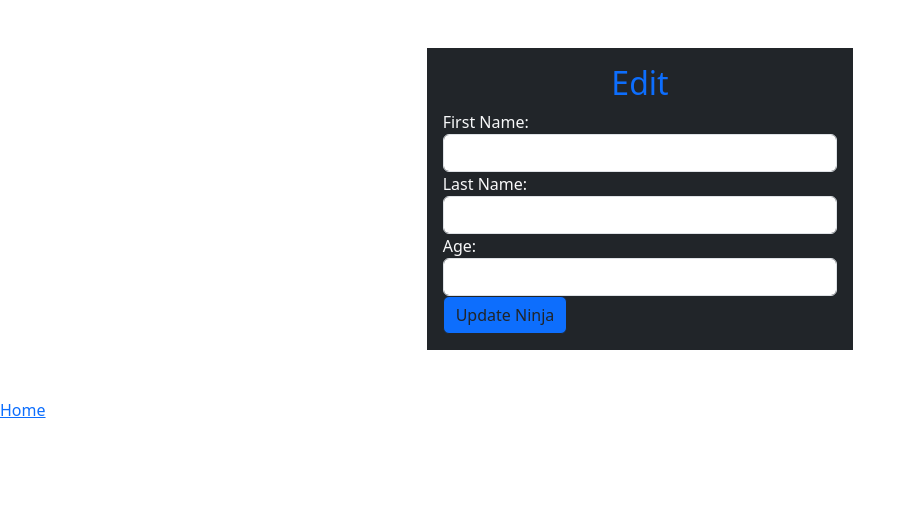
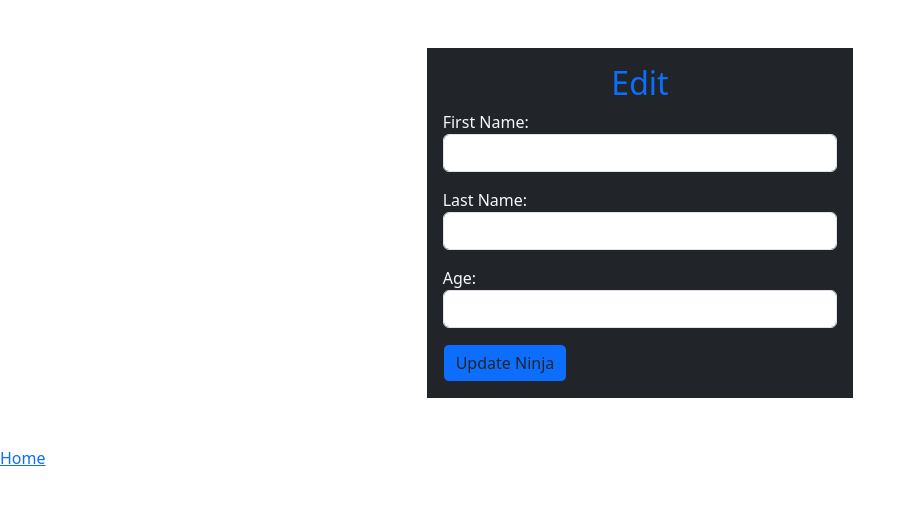
Before and after one commit to Brando129/dojos_and_ninjas, a Python web app: template flask_app/templates/edit_ninjas.html in a window 1280 px wide. Shown: the top 505 px of the page, without its empty margins (0-916 px from the left). Run offline with Jinja, Linux system fonts and the light colour scheme; the template is opened without the code that fills it, so the values that code supplies are empty.

Commit message:
renamed files and changed some documentation

```diff
--- a/flask_app/controllers/controllers_ninjas.py
+++ b/flask_app/controllers/controllers_ninjas.py
@@ -3,10 +3,10 @@ from flask_app import app
 from flask_app.models import models_dojo, models_ninja
 
 
-# Ninja Home Page
+# Ninja index page
 @app.route('/ninjas')
 def ninjas():
-    return render_template("new_ninja.html", dojos = models_dojo.Dojo.get_all())
+    return render_template("ninja.html", dojos = models_dojo.Dojo.get_all())
 
 # Route for creating a new ninja
 @app.route('/create/ninja', methods=['POST'])
--- a/flask_app/models/models_dojo.py
+++ b/flask_app/models/models_dojo.py
@@ -26,6 +26,7 @@ class Dojo:
     @classmethod
     def save(cls, data):
         query = "INSERT INTO dojos (name) VALUES (%(name)s);"
+        # result comes back as an id
         result = connectToMySQL(db).query_db(query, data)
         return result
 
@@ -34,7 +35,6 @@ class Dojo:
     def get_one_ninja(cls, data):
         query = """SELECT * FROM dojos LEFT JOIN ninjas on dojos.id = ninjas.dojo_id
                 WHERE dojos.id = %(id)s;"""
-
         results = connectToMySQL(db).query_db(query, data)
         print(results)
         dojo = cls(results[0])
--- a/flask_app/templates/show_dojo_and_ninjas.html
+++ b/flask_app/templates/dojo.html
@@ -33,7 +33,7 @@
                 {% endfor %}
             </tbody>
         </table>
-        <a href="/dojos">Home</a>
+        <a href="/" class="text-center mx-auto">Home</a>
     </div>
 </body>
 </html>
--- a/flask_app/templates/edit_ninjas.html
+++ b/flask_app/templates/edit_ninjas.html
@@ -11,22 +11,22 @@
     <title>Edit Ninja</title>
 </head>
 <body>
-    <form action="/ninjas/edit/ninja_id" method="post" class="p-3 col-4 mx-auto my-5 bg-dark text-light">
+    <form action="/ninjas/edit/{{ninja.id}}" method="post" class="p-3 col-4 mx-auto my-5 bg-dark text-light">
         <h2 class="text-center text-primary">Edit {{ninja.first_name}}</h2>
         <div class="form-group">
             <label for="first_name">First Name:</label>
-            <input type="text" name="first_name" class="form-control" value="{{ninja.first_name}}">
+            <input type="text" name="first_name" class="form-control mb-3" value="{{ninja.first_name}}">
         </div>
         <div class="form-group">
             <label for="last_name">Last Name:</label>
-            <input type="text" name="last_name" class="form-control" value="{{ninja.last_name}}">
+            <input type="text" name="last_name" class="form-control mb-3" value="{{ninja.last_name}}">
         </div>
         <div class="form-group">
             <label for="age">Age:</label>
-            <input type="number" name="age" class="form-control" value="{{ninja.age}}">
+            <input type="number" name="age" class="form-control mb-3" value="{{ninja.age}}">
         </div>
         <input type="submit" value="Update Ninja" class="btn btn-primary btn-outline-dark">
     </form>
-    <a href="/dojos">Home</a>
+    <a href="/">Home</a>
 </body>
 </html>
```
Also changed, not shown: flask_app/controllers/controllers_dojos.py (+4 -4 lines), flask_app/templates/ninja.html (renamed from flask_app/templates/new_ninja.html, +4 -4 lines).
